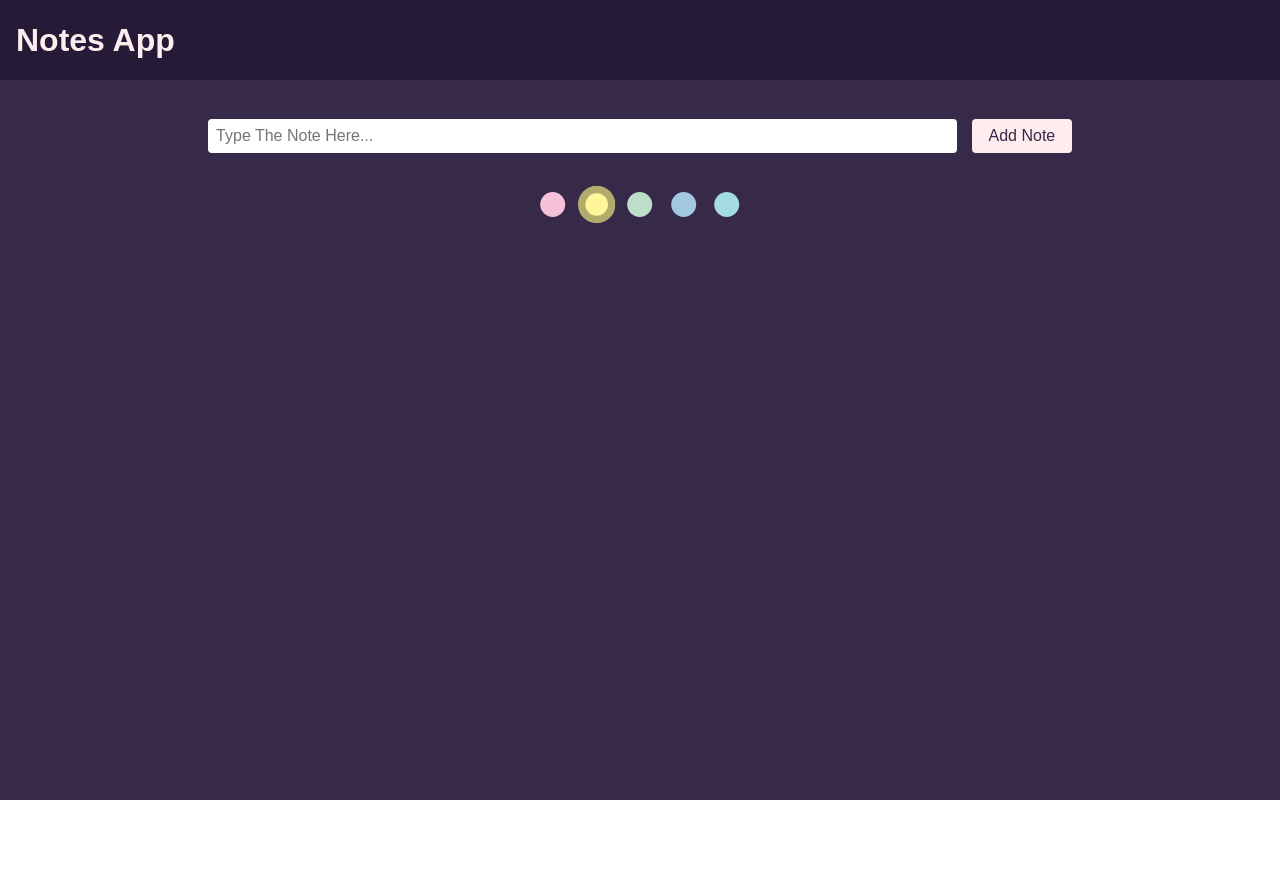
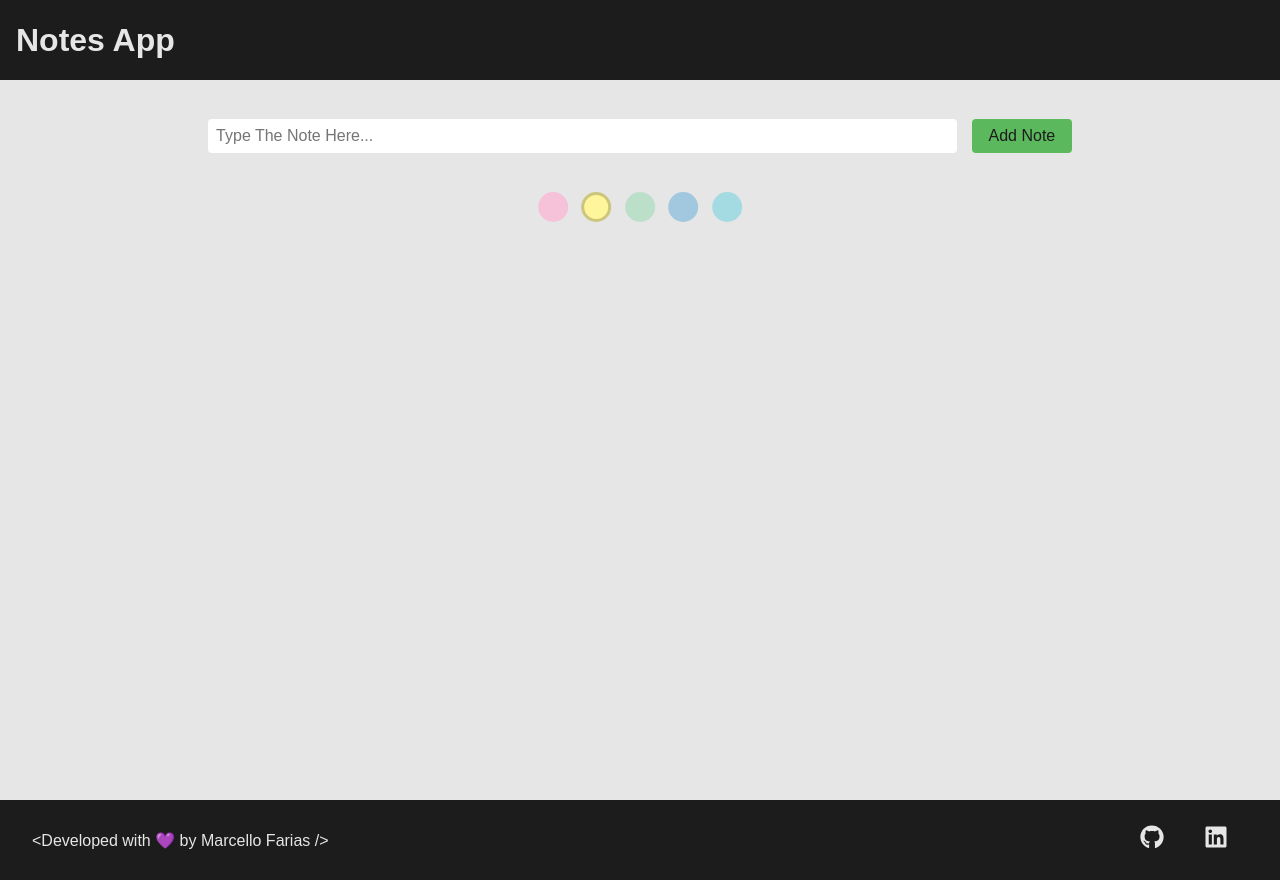
Before and after one commit to MarcelloFarias/notes-app, a React (Create React App) app: page / in a window 1280 px wide. Before the commit the page ends 800 px from the top, so only its background shows below. Built offline with nearby package versions, Linux system fonts and the light colour scheme; the HTML template or start-up script is replaced by a standard one.

Commit message:
Create the Footer component and change all style colors

```diff
--- a/src/App.css
+++ b/src/App.css
@@ -1,5 +1,7 @@
+@import './index.css';
+
 main {
-    background: #372948;
+    background: var(--lightColor);
     width: 100%;
     min-height: 90vh;
     padding: 1rem;
--- a/src/App.js
+++ b/src/App.js
@@ -7,6 +7,7 @@ import Note from './components/Note/index.js';
 import SearchInput from './components/SearchInput/index.js';
 import ColorsList from './components/ColorsList';
 import DotColor from './components/DotColor/index.js';
+import Footer from './components/Footer/index.js';
 
 function App() {
 
@@ -75,6 +76,7 @@ function App() {
           })}
         </NotesList>
       </main>
+      <Footer />
     </>
   );
 }
--- a/src/components/DotColor/style.css
+++ b/src/components/DotColor/style.css
@@ -1,16 +1,14 @@
 .dot {
-    width: 25px;
-    height: 25px;
+    width: 30px;
+    height: 30px;
     border-radius: 50%;
     cursor: pointer;
 }
 
 .dot:hover {
-    transform: scale(1.5);
-    border: solid 5px rgba(0, 0, 0, 0.3);
+    box-shadow: 5px 5px rgba(0, 0, 0, 0.3);
 }
 
 .active {
-    transform: scale(1.5);
-    border: solid 5px rgba(0, 0, 0, 0.3);
+    border: solid 3px rgba(0, 0, 0, 0.2);
 }
--- /dev/null
+++ b/src/components/Footer/index.js
@@ -0,0 +1,18 @@
+import './style.css';
+import {FaGithub, FaLinkedin} from 'react-icons/fa';
+
+const Footer = () => {
+    return (
+        <footer>
+            <div className='text-field'>
+                <p>{'<Developed with 💜 by Marcello Farias />'}</p>
+            </div>
+            <div className='links-field'>
+                <a href='https://github.com/MarcelloFarias'><FaGithub/></a>
+                <a href='https://www.linkedin.com/in/marcello-rocha-381572231/'><FaLinkedin/></a>
+            </div>
+        </footer>
+    );
+}
+
+export default Footer;
--- /dev/null
+++ b/src/components/Footer/style.css
@@ -0,0 +1,22 @@
+@import '../../index.css';
+
+footer {
+    height: 10dvh;
+    width: 100%;
+    display: flex;
+    align-items: center;
+    justify-content: space-between;
+    padding: 2rem;
+    background: var(--darkColor);
+    color: var(--lightColor);
+}
+
+footer .text-field {
+    width: 60%;
+}
+
+footer .links-field a {
+    font-size: 1.5rem;
+    margin: 0 20px;
+    color: var(--lightColor);
+}
--- a/src/components/Header/style.css
+++ b/src/components/Header/style.css
@@ -1,3 +1,5 @@
+@import '../../index.css';
+
 header {
     width: 100%;
     height: 10vh;
@@ -6,9 +8,6 @@ header {
     justify-content: left;
     flex-direction: row;
     padding: 1rem;
-    background: #251B37;
+    background: var(--darkColor);
+    color: var(--lightColor);
 }
-
-header h1 {
-    color: #FFECEF;
-}
--- a/src/components/NoteInput/style.css
+++ b/src/components/NoteInput/style.css
@@ -1,3 +1,5 @@
+@import '../../index.css';
+
 .input-field {
     width: 100%;
     height: 10vh;
@@ -14,7 +16,12 @@
     outline: none;
     border-radius: 4px;
     border: none;
-    color: #372948;
+    color: var(--darkColor);
+}
+
+.input-field .input-note:focus {
+    border: solid 1px var(--infoColor);
+    box-shadow: 5px 5px var(--infoColor);
 }
 
 .input-field .btn-add {
@@ -24,14 +31,14 @@
     width: 100px;
     border-radius: 4px;
     cursor: pointer;
-    background: #FFECEF;
-    color: #372948;
+    background: var(--actionColor);
+    color: var(--darkColor);
     outline: none;
     border: none;
 }
 
 .input-field .btn-add:hover {
-    background: #FFCACA;
+    box-shadow: 5px 5px var(--darkColor);
 }
 
 @media (max-width: 767px) {
--- a/src/index.css
+++ b/src/index.css
@@ -1,3 +1,10 @@
+:root {
+  --darkColor: #1c1c1c;
+  --lightColor: #e6e6e6;
+  --actionColor: #5cb85c;
+  --infoColor: #5bc0de;
+}
+
 * {
   margin: 0;
   padding: 0;
```
